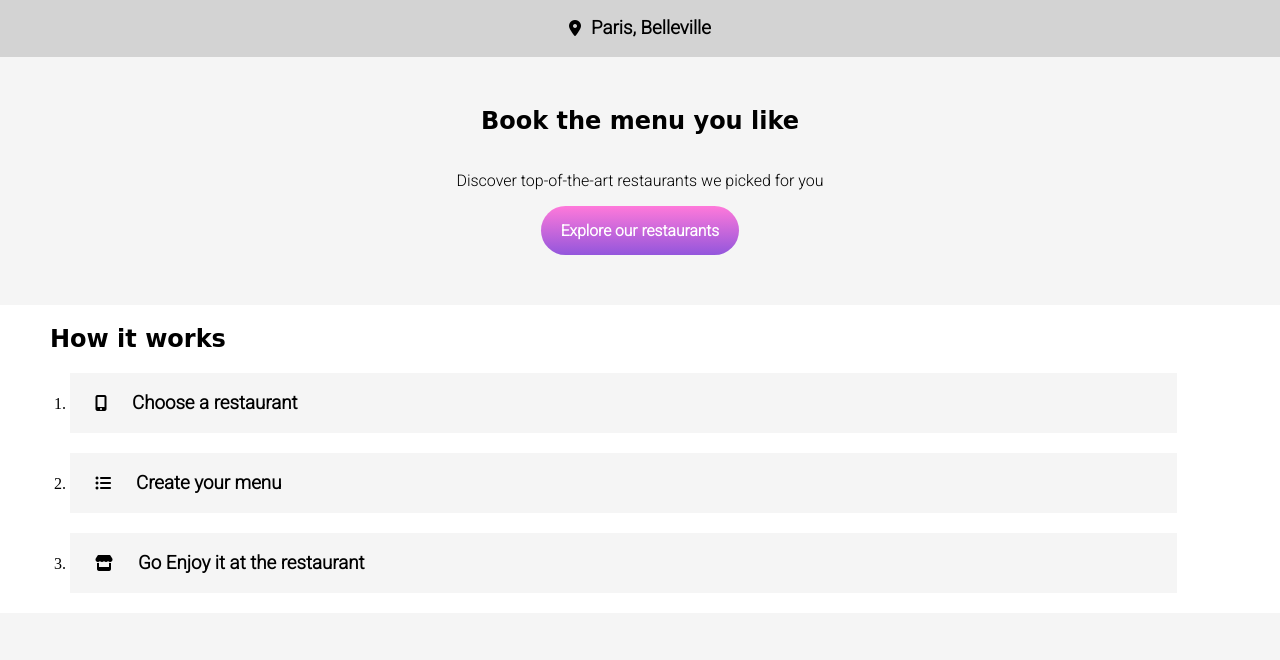
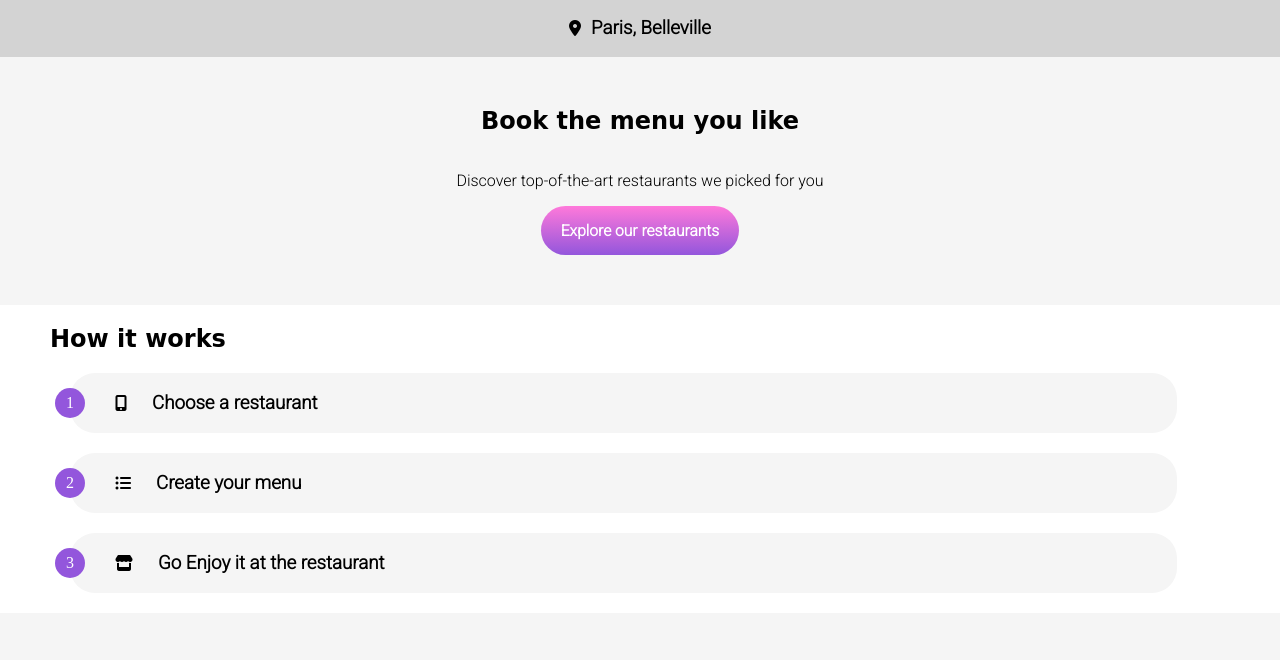
Before and after one commit to AmandaAbarte/AmandaLauraAbarte_3_04-10-21, a plain HTML site: page index.html in a window 1280 px wide. Shown: the part 110-770 px from the top of the page. Drawn offline with Linux system fonts and the light colour scheme; a web font is replaced by a local one.

Commit message:
aligned and styled list for howitworks

```diff
--- a/sass/pages/_home.scss
+++ b/sass/pages/_home.scss
@@ -53,14 +53,35 @@ header {
   margin-left: 10px;
 
   ol {
+    list-style: none;
+    counter-reset: li;
     li {
       background-color: whitesmoke;
       width: 90%;
       height: 60px;
       margin: 20px;
+      border-radius: 25px;
+      &::before {
+        content: counter(li);
+        counter-increment: li;
+        background: $primary-colour;
+        color: white;
+        display: flex;
+        justify-content: center;
+        align-items: center;
+        position: relative;
+        top: 15px;
+        left: -15px;
+        width: 30px;
+        height: 30px;
+        border-radius: 100%;
+      }
       .li-details {
         display: flex;
         align-items: center;
+        margin-left: 20px;
+        position: relative;
+        top: -30px;
         i {
           margin: 0 25px;
         }
```
Also changed, not shown: sass/main.css, 1 other file.
